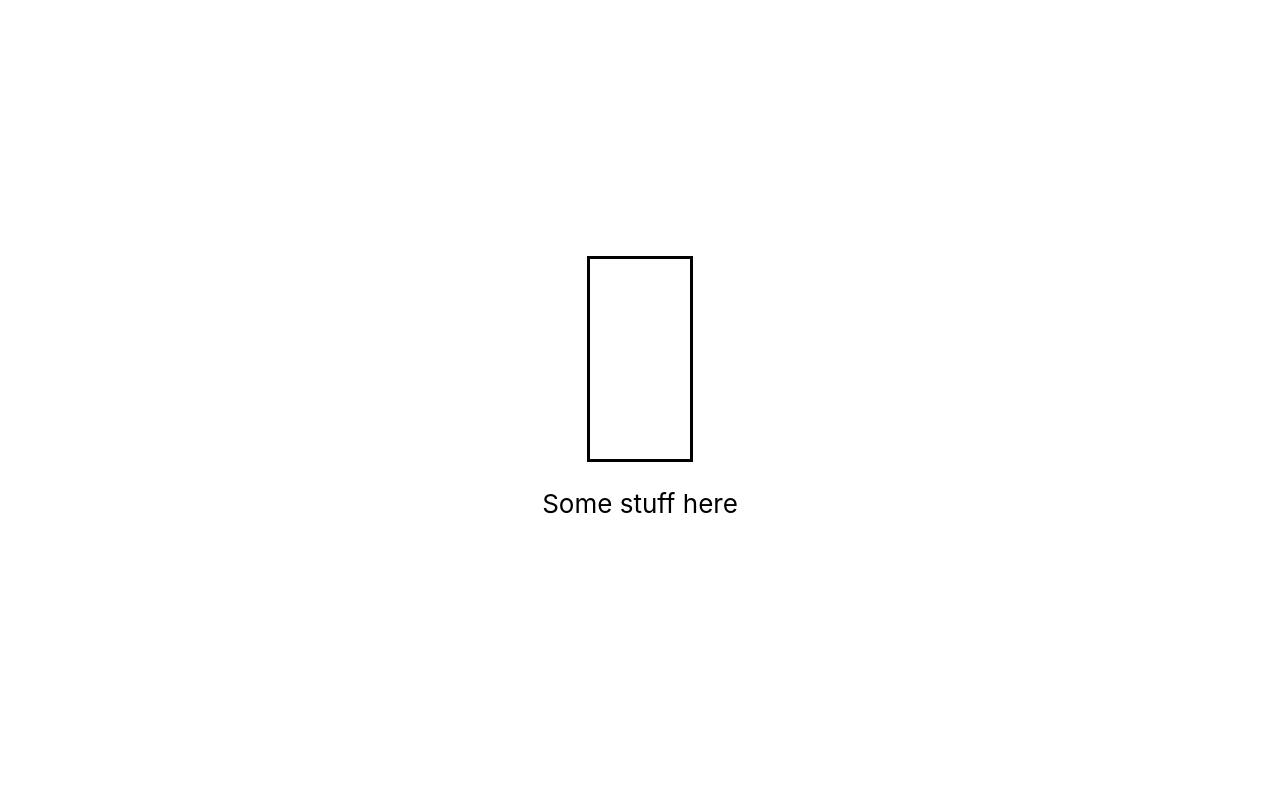
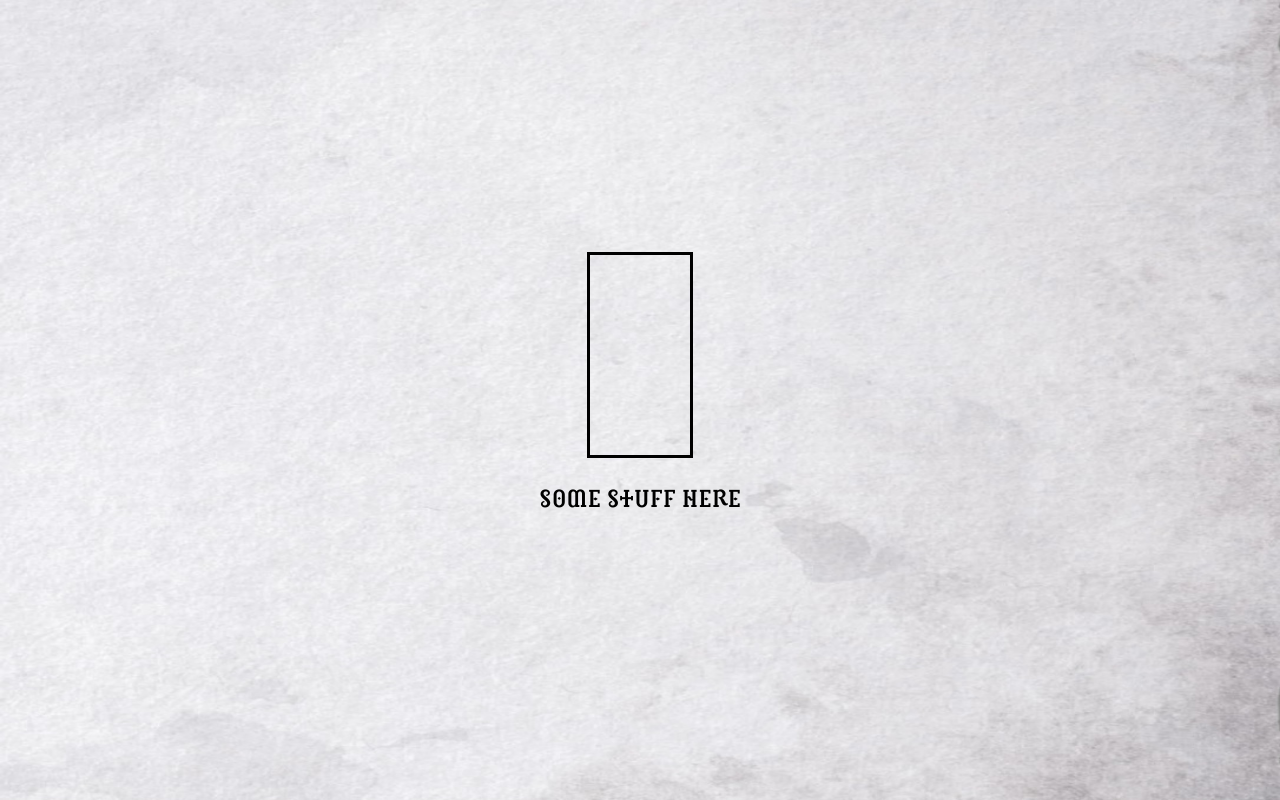
Before and after one commit to tomcorsi/KultTaroticumRoller, a React (Create React App) app: page / in a window 1280 px wide. Built offline with nearby package versions, Linux system fonts and the light colour scheme.

Commit message:
style: added background and custom font

```diff
--- a/src/index.css
+++ b/src/index.css
@@ -1,10 +1,20 @@
+@font-face {
+  font-family: 'KultFont';
+  src: url('./resources/kultFont.TTF') format('truetype');
+  font-weight: normal;
+  font-style: normal;
+}
+
 body {
   margin: 0;
-  font-family: -apple-system, BlinkMacSystemFont, 'Segoe UI', 'Roboto', 'Oxygen',
+  font-family: 'KultFont', -apple-system, BlinkMacSystemFont, 'Segoe UI', 'Roboto', 'Oxygen',
     'Ubuntu', 'Cantarell', 'Fira Sans', 'Droid Sans', 'Helvetica Neue',
     sans-serif;
   -webkit-font-smoothing: antialiased;
   -moz-osx-font-smoothing: grayscale;
+  background-image: url('./resources/background.jpg');
+  background-size: cover;
+  background-repeat: round;
 }
 
 code {
```
Also changed, not shown: src/resources/background.jpg (added), src/resources/kultFont.TTF (added).
